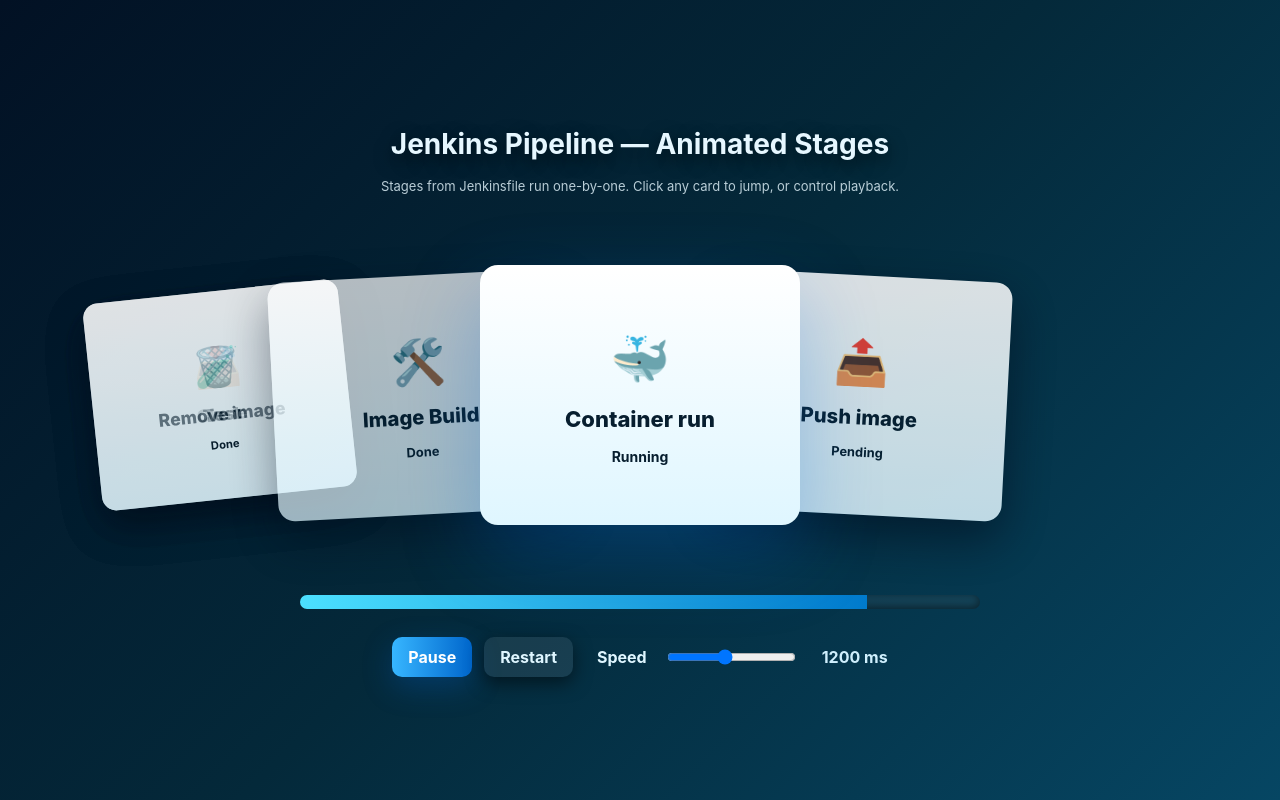
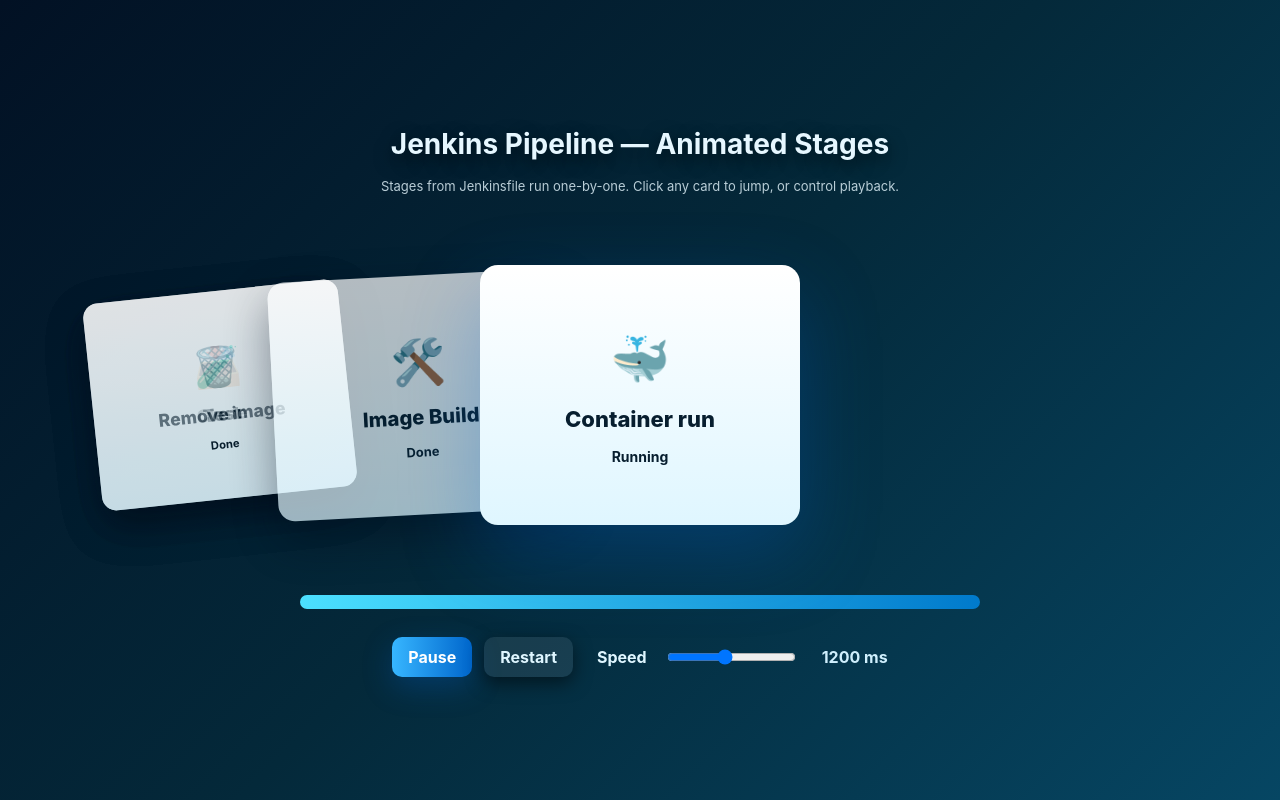
Before and after one commit to PDP-DK/CI_CD_DOCKER, a React (Vite) app: page / in a window 1280 px wide. Built offline with nearby package versions, Linux system fonts and the light colour scheme.

Commit message:
chore: remove 'Push image' stage from Jenkinsfile and update PipelineVisualizer stages

```diff
--- a/src/App.jsx
+++ b/src/App.jsx
@@ -6,8 +6,7 @@
     { id: 2, name: 'Test', emoji: '🧪' },
     { id: 3, name: 'Remove image', emoji: '🗑️' },
     { id: 4, name: 'Image Build', emoji: '🛠️' },
-    { id: 5, name: 'Container run', emoji: '🐳' },
-    { id: 6, name: 'Push image', emoji: '📤' }
+    { id: 5, name: 'Container run', emoji: '🐳' }
   ];
 
   const [active, setActive] = useState(0);
```
Also changed, not shown: 1 other file (tests, documents, lock files or other folders).
